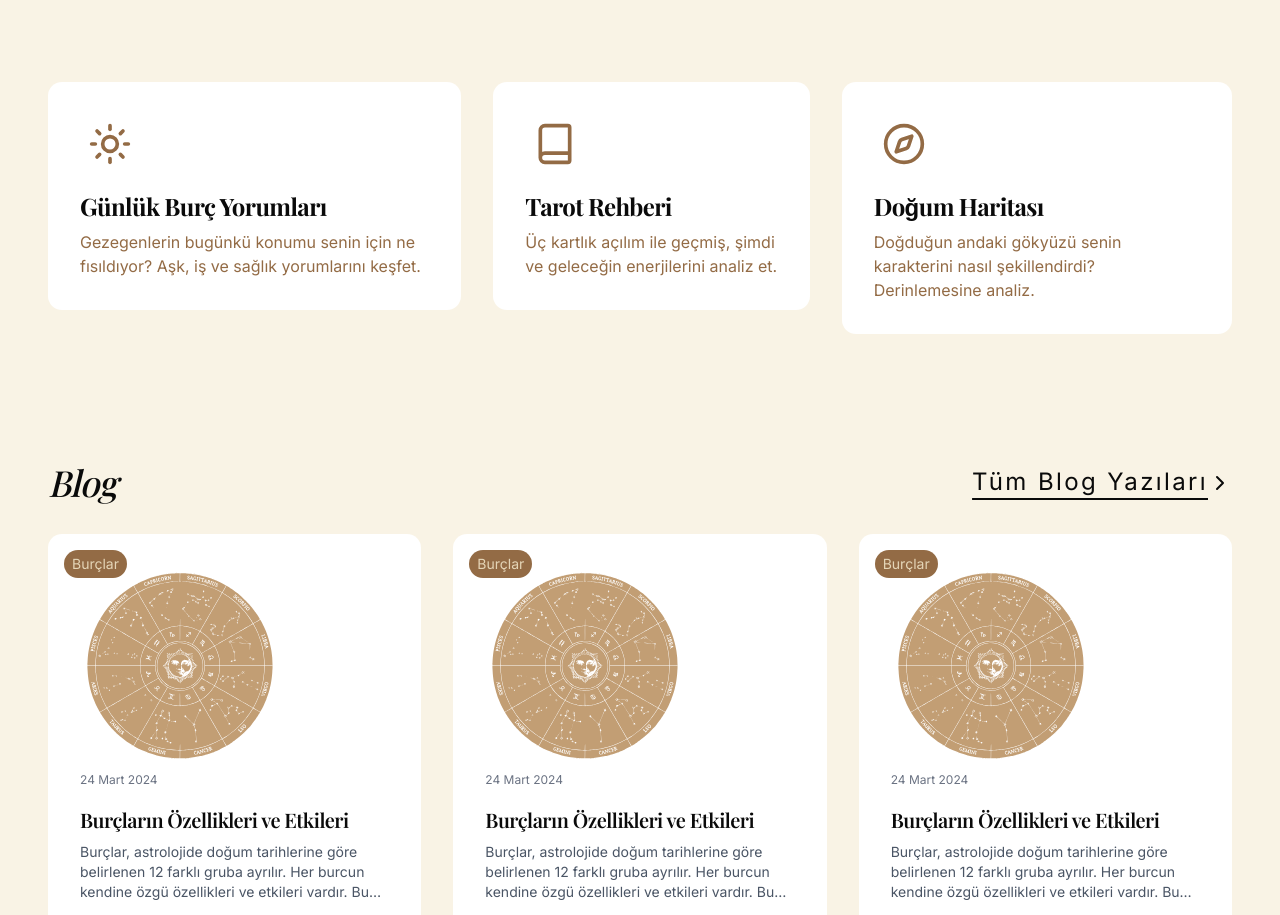
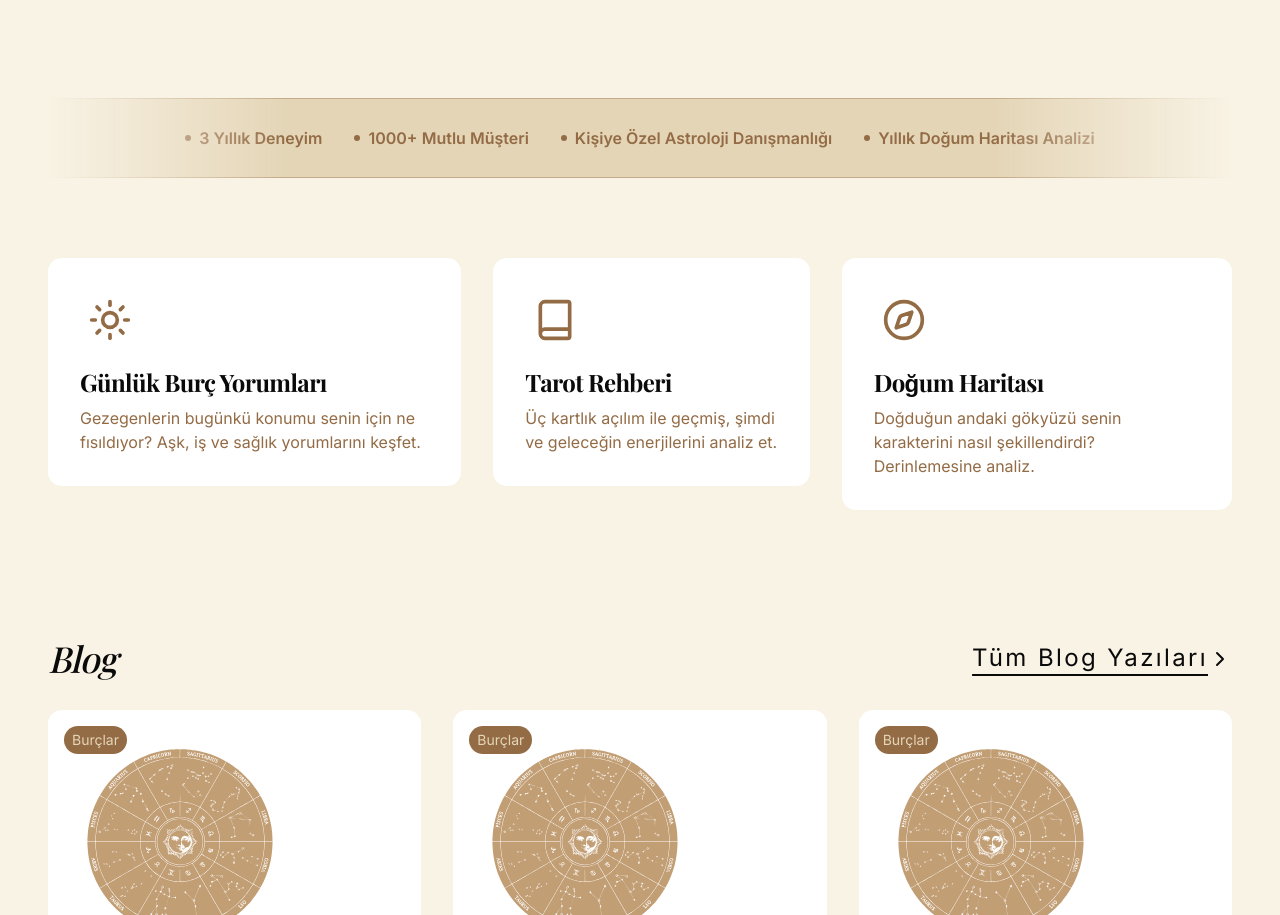
Before and after one commit to berkeozbek540/astrology, a Next.js app: page / in a window 1280 px wide. Shown: the part 697-1612 px from the top of the page. Built offline with nearby package versions, Linux system fonts and the light colour scheme; a web font is replaced by a local one.

Commit message:
add banner

```diff
--- a/app/(site)/page.tsx
+++ b/app/(site)/page.tsx
@@ -1,3 +1,4 @@
+import Banner from "@/components/home/Banner";
 import Blog from "@/components/home/Blog";
 import Hero from "@/components/home/Hero";
 import Services from "@/components/home/Services";
@@ -8,6 +9,7 @@ const HomePage = () => {
     <PageTransition>
       <div className="container mx-auto p-8 mb-8">
         <Hero />
+        <Banner />
         <Services />
         <Blog />
       </div>
--- /dev/null
+++ b/components/home/Banner.tsx
@@ -0,0 +1,24 @@
+const Banner = () => {
+  return (
+    <div className="md:flex items-center justify-center gap-8 py-8 bg-bej md:h-20 my-20 border-b border-t border-kahve/40 md:mask-[linear-gradient(to_right,transparent,black_20%,black_80%,transparent)]">
+      <div className="flex items-center justify-center gap-2 py-2 text-kahve font-semibold">
+        <div className="w-1.5 h-1.5 bg-kahve rounded-full"></div>
+        <span>3 Yıllık Deneyim</span>
+      </div>
+      <div className="flex items-center justify-center gap-2 py-2 text-kahve font-semibold">
+        <div className="w-1.5 h-1.5 bg-kahve rounded-full"></div>
+        <span>1000+ Mutlu Müşteri</span>
+      </div>
+      <div className="flex items-center justify-center gap-2 py-2 text-kahve font-semibold">
+        <div className="w-1.5 h-1.5 bg-kahve rounded-full"></div>
+        <span>Kişiye Özel Astroloji Danışmanlığı</span>
+      </div>
+      <div className="flex items-center justify-center gap-2 py-2 text-kahve font-semibold">
+        <div className="w-1.5 h-1.5 bg-kahve rounded-full"></div>
+        <span>Yıllık Doğum Haritası Analizi</span>
+      </div>
+    </div>
+  );
+};
+
+export default Banner;
--- a/components/home/Blog.tsx
+++ b/components/home/Blog.tsx
@@ -32,7 +32,9 @@ const Blog = () => {
               </span>
               <span className="text-gray-500 text-xs">{date}</span>
               <h3 className="text-xl font-semibold mt-4">{title}</h3>
-              <p className="text-sm text-gray-600 my-2 line-clamp-3">{description}</p>
+              <p className="text-sm text-gray-600 my-2 line-clamp-3 leading-relaxed">
+                {description}
+              </p>
               <span className="text-kahve ">
                 Devamını Oku
                 <ChevronRight className="inline-block" />
```
